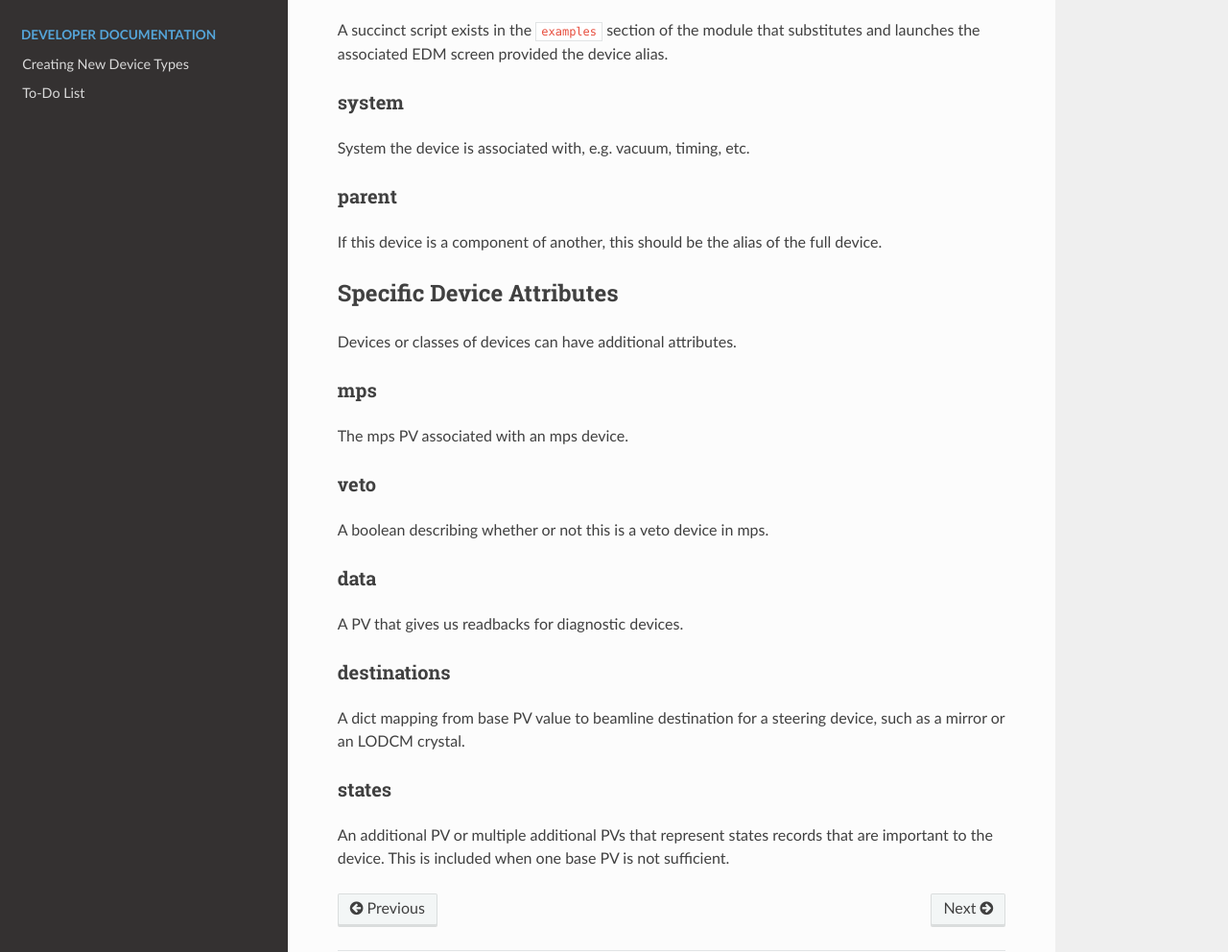
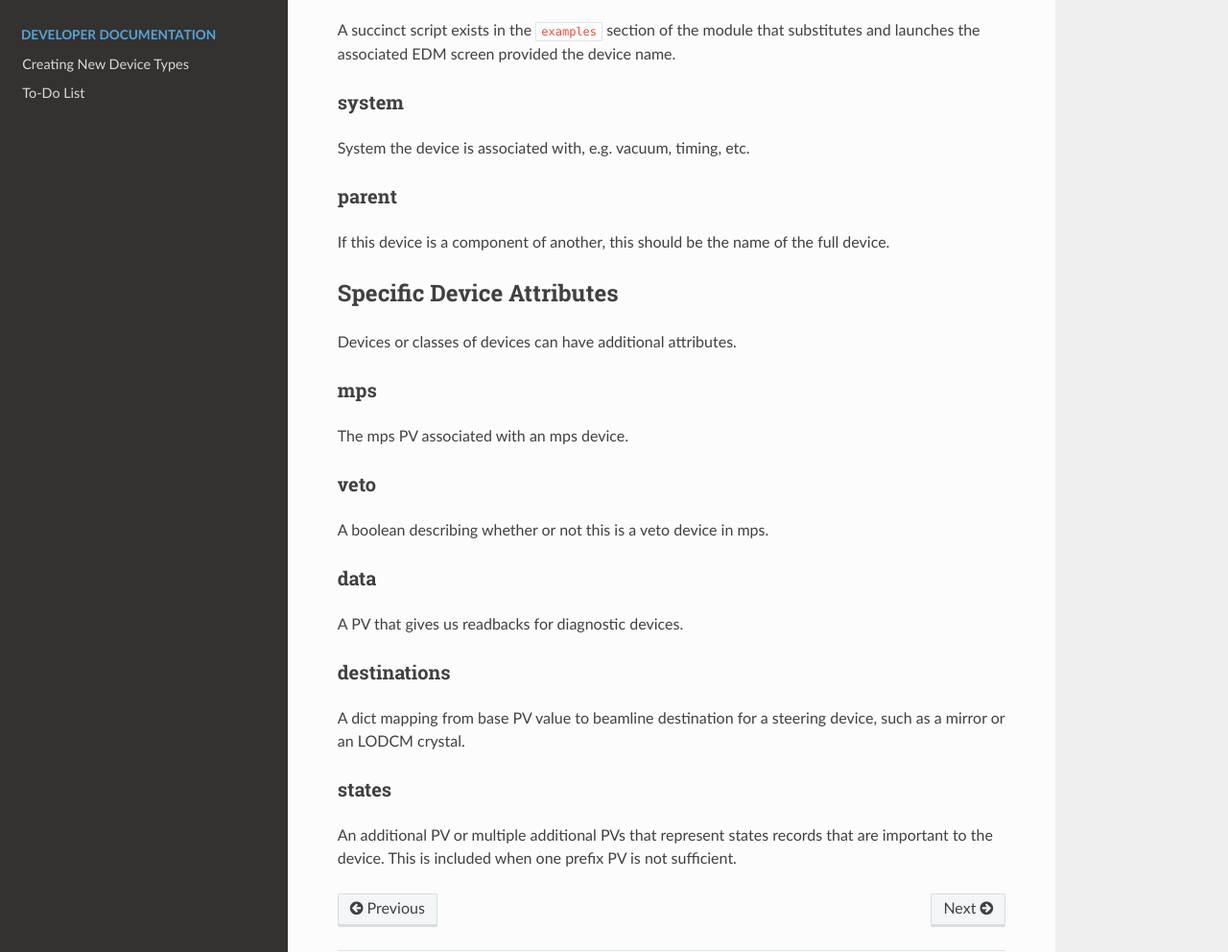
Before and after one commit to pcdshub/happi, a Sphinx documentation site: the page built from docs/source/conventions.rst, in a window 1280 px wide and 1400 px high, scrolled down 1959 px, cut to the strip 304-1296 px from the top of the window. Shown: the whole strip at 96% size. Built offline with Sphinx 7.4.7 and the Read the Docs theme 2.0.0, drawn with Linux system fonts in a browser that asks for light colours; some of the changed text lies outside the part shown.

Commit message:
Remapped alias->name, base-> prefix

```diff
--- a/docs/source/conventions.rst
+++ b/docs/source/conventions.rst
@@ -12,14 +12,14 @@
 These are fields that are common to all device
 
 
-alias
+name
 +++++
 This is simply a short name we can use to refer to the device.
 
 
-base
-++++
-This should be the base for all of the PVs contained within the device. It does
+prefix
+++++++
+This should be the prefix for all of the PVs contained within the device. It does
 not matter if this is an invalid record by itself. Each Device Container will
 have it's own convention for base PV. See :ref:`Containers`.
 
@@ -95,14 +95,14 @@
         evr = happi.EntryInfo('EVR Trigger for Camera')
 
     #Instantiate
-    cam = Camera(alias='Opal', base='BASE:CAM:PV',
+    cam = Camera(name='Opal', prefix='BASE:CAM:PV',
                  beamline='TST', evr='EVR:TRIG:PV')
 
     #Link our EDL screens
     cam.main_screen = 'my_screens/camera.edl'
 
     #Add our macros template
-    cam.macros = 'CAM={{base}}, EVR={{evr}}'
+    cam.macros = 'CAM={{prefix}}, EVR={{evr}}'
 
 That is all the neccesary information you need to provide, other scripts that
 utilize the information will do something similar to the script below to
@@ -116,10 +116,10 @@
     env = Environment().from_string(cam.macros)
 
     #Render our template given the device information
-    env.render(base=cam.base, evr=cam.evr)
+    env.render(prefix=cam.prefix, evr=cam.evr)
 
 A succinct script exists in the ``examples`` section of the module that
-substitutes and launches the associated EDM screen provided the device alias.
+substitutes and launches the associated EDM screen provided the device name.
 
 system
 ++++++
@@ -128,7 +128,7 @@
 
 parent
 ++++++
-If this device is a component of another, this should be the alias of the full
+If this device is a component of another, this should be the name of the full
 device.
 
 
@@ -161,5 +161,5 @@
 states
 ++++++
 An additional PV or multiple additional PVs that represent states records that
-are important to the device. This is included when one base PV is not
+are important to the device. This is included when one prefix PV is not
 sufficient.
--- a/docs/source/device.rst
+++ b/docs/source/device.rst
@@ -13,9 +13,9 @@
 
     from happi import Device
 
-    device = Device(alias='my_device')
+    device = Device(name='my_device')
 
-    device.alias = 'new_alias'
+    device.name = 'new_name'
 
 The :class:`.Device` class also supports extraneous data that may not have been
 captured when the original container was created. You can either enter this as
```
Also changed, not shown: docs/source/client.rst (+10 -10 lines), 7 other files.
